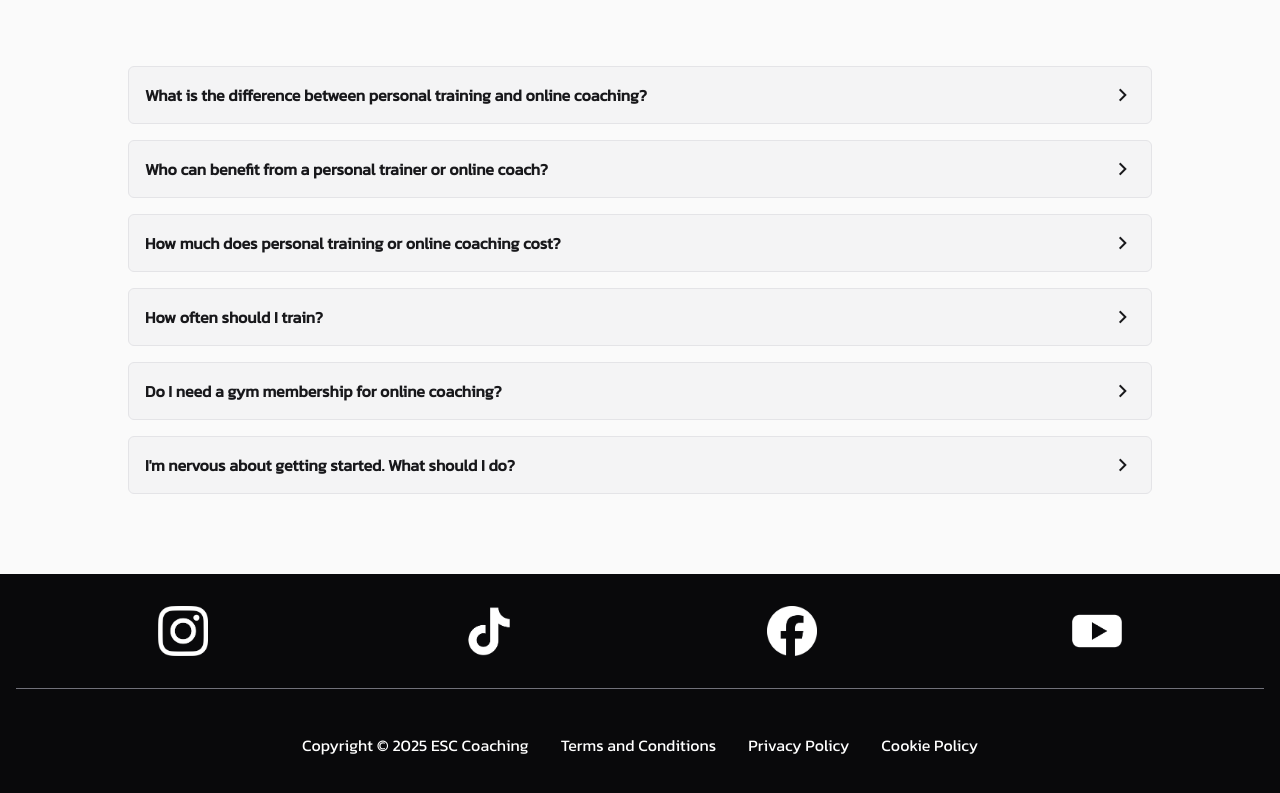
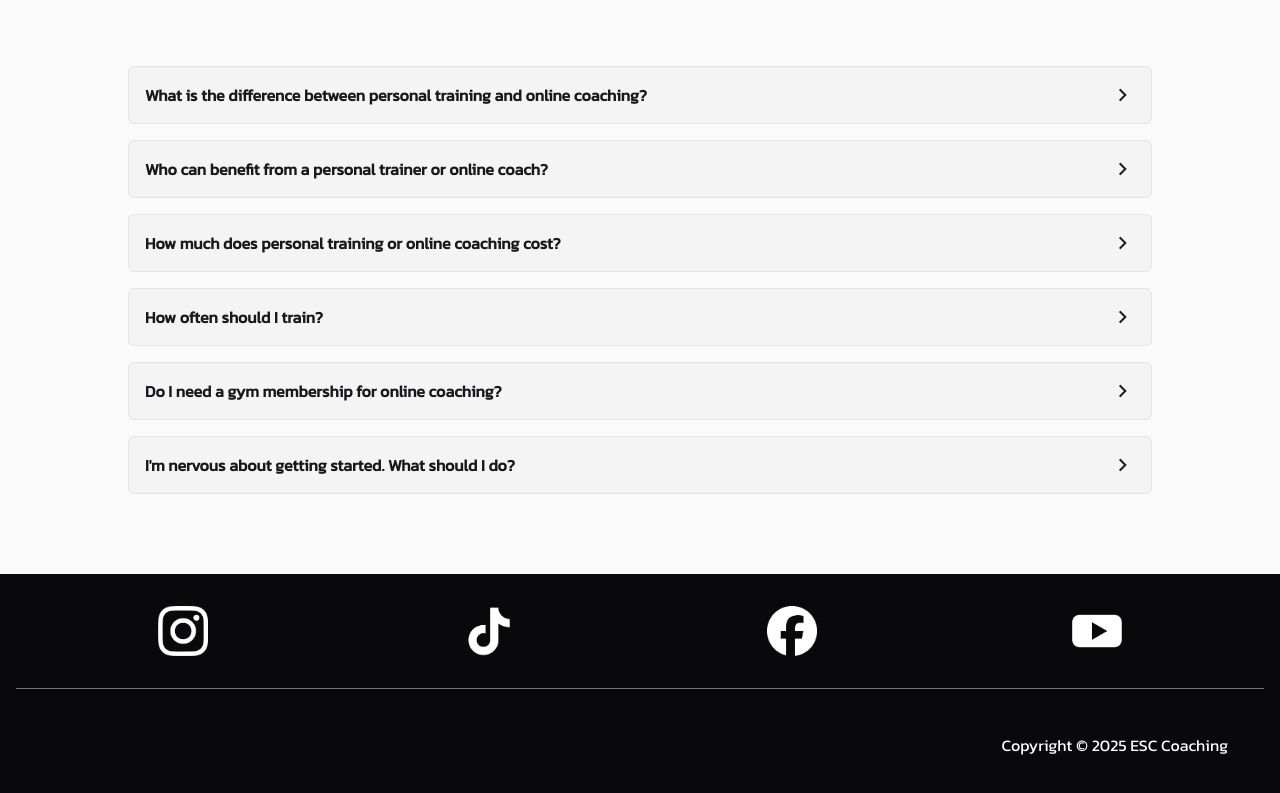
Before and after one commit to dee-lab/escintensity, a Next.js app: page /what-to-expect in a window 1280 px wide. Shown: the part 1054-1847 px from the top of the page. Built offline with nearby package versions, Linux system fonts and the light colour scheme.

Commit message:
Remove the unclickable links from footer

```diff
--- a/app/ui/footer.jsx
+++ b/app/ui/footer.jsx
@@ -7,11 +7,11 @@ const Footer = () => {
 		<footer className=' bg-zinc-950 text-white flex flex-col px-4'>
 			<Socials />
 			<div className='text-center md:text-left py-11 px-9'>
-				<ul className='flex flex-row gap-8 justify-center'>
+				<ul className='flex flex-row gap-8 justify-center lg:justify-end'>
 					<li>Copyright © 2025 ESC Coaching</li>
-					<li>Terms and Conditions</li>
+					{/* <li>Terms and Conditions</li>
 					<li>Privacy Policy</li>
-					<li>Cookie Policy</li>
+					<li>Cookie Policy</li> */}
 				</ul>
 			</div>
 		</footer>
```
